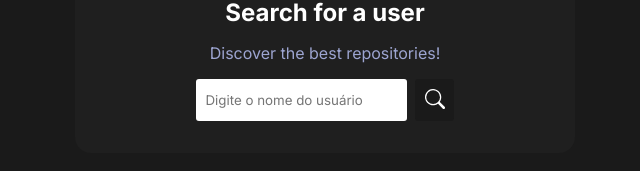
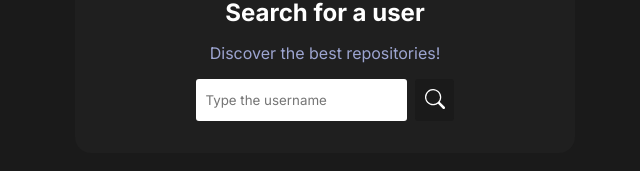
Before and after one commit to FellypeGC/github-finder, a React (Vite) app: page / in a window 1280 px wide. Shown: the part 121-292 px from the top of the page, without its empty margins (315-955 px from the left). Built offline with nearby package versions, Linux system fonts and the light colour scheme.

Commit message:
chore: placeholder lang updated

```diff
--- a/src/components/Search.tsx
+++ b/src/components/Search.tsx
@@ -23,7 +23,7 @@ const Search = ({ loadUser }: SearchProps) => {
       <div className={classes.search_container}>
         <input
           type="text"
-          placeholder="Digite o nome do usuário"
+          placeholder="Type the username"
           onChange={(e) => setUsername(e.target.value)}
           onKeyDown={handleKeyDown}
         />
```
